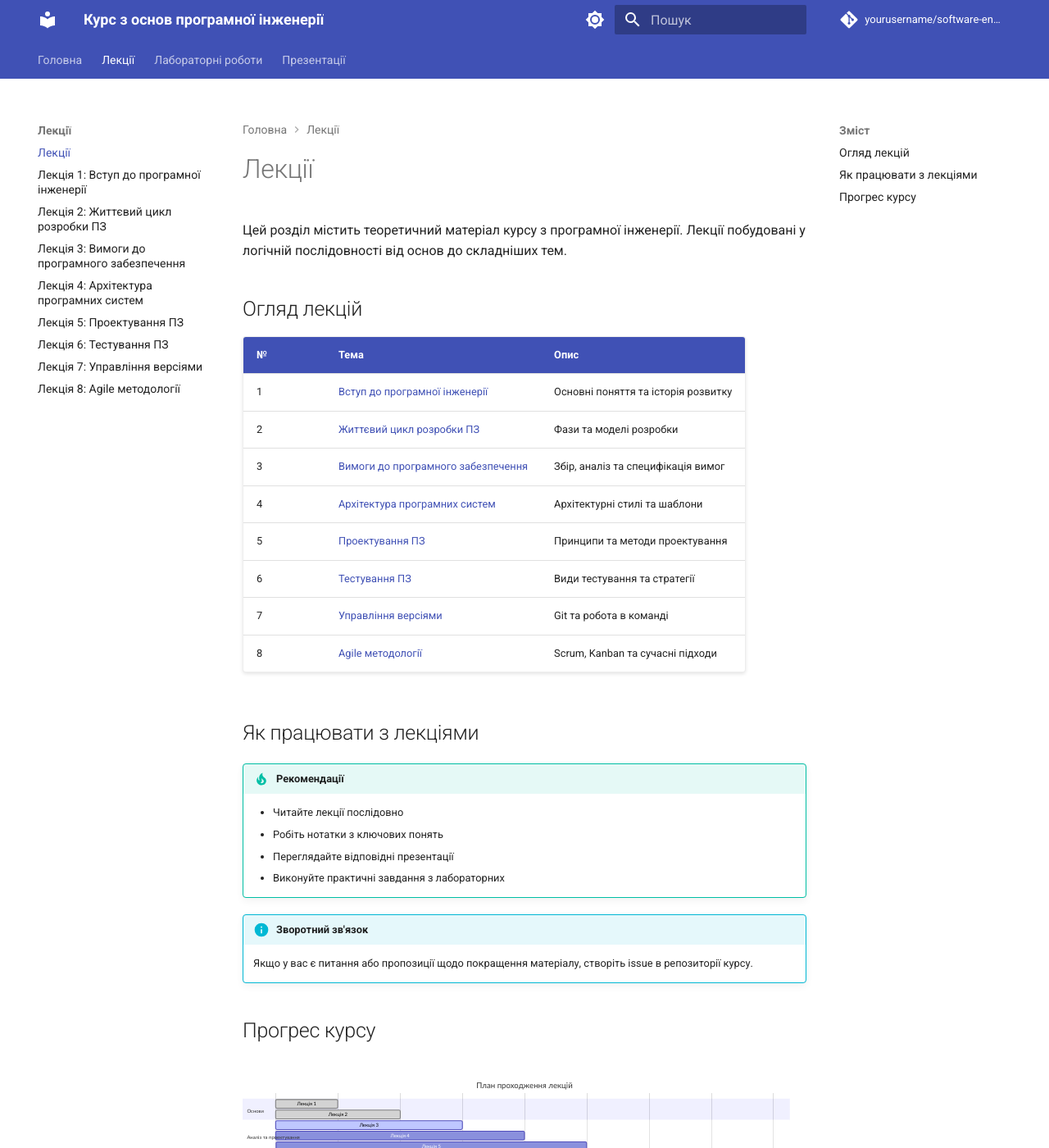
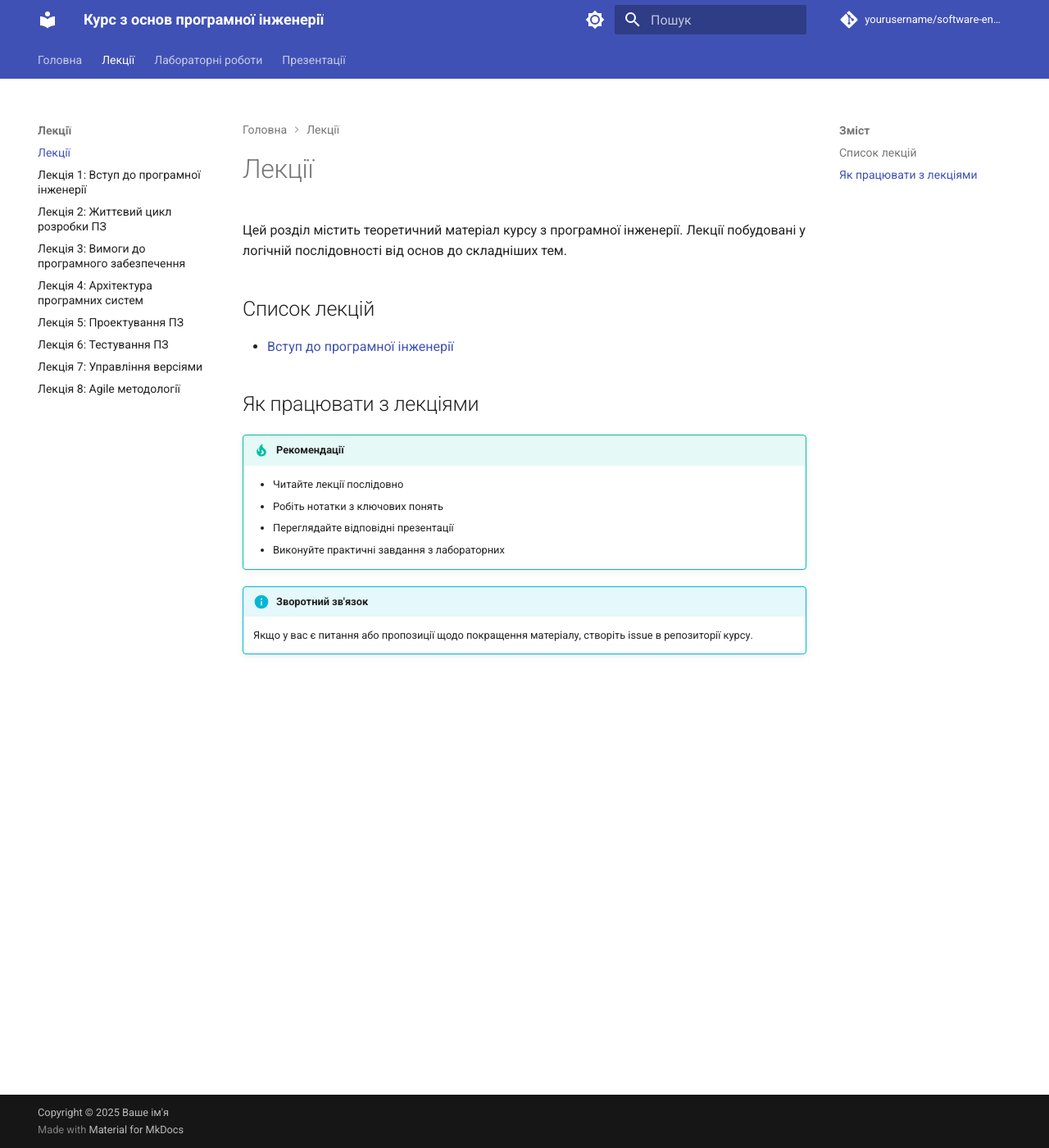
Before and after one commit to olroi421/course-opi, an MkDocs documentation site: the page built from docs/lectures/index.md, in a window 1280 px wide and 1400 px high. Shown: the whole window at 82% size. Built offline with MkDocs 1.6.1 and Material for MkDocs 9.7.7, drawn with Linux system fonts in a browser that asks for light colours; comment, search, counter and statistics services are not loaded.

Commit message:
Update index.md

````diff
--- a/docs/lectures/index.md
+++ b/docs/lectures/index.md
@@ -2,18 +2,10 @@
 
 Цей розділ містить теоретичний матеріал курсу з програмної інженерії. Лекції побудовані у логічній послідовності від основ до складніших тем.
 
-## Огляд лекцій
+## Список лекцій
 
-| № | Тема | Опис |
-|---|------|------|
-| 1 | [Вступ до програмної інженерії](lecture-01.md) | Основні поняття та історія розвитку |
-| 2 | [Життєвий цикл розробки ПЗ](lecture-02.md) | Фази та моделі розробки |
-| 3 | [Вимоги до програмного забезпечення](lecture-03.md) | Збір, аналіз та специфікація вимог |
-| 4 | [Архітектура програмних систем](lecture-04.md) | Архітектурні стилі та шаблони |
-| 5 | [Проектування ПЗ](lecture-05.md) | Принципи та методи проектування |
-| 6 | [Тестування ПЗ](lecture-06.md) | Види тестування та стратегії |
-| 7 | [Управління версіями](lecture-07.md) | Git та робота в команді |
-| 8 | [Agile методології](lecture-08.md) | Scrum, Kanban та сучасні підходи |
+- [Вступ до програмної інженерії](lecture-01.md)
+
 
 ## Як працювати з лекціями
 
@@ -25,26 +17,3 @@
 
 !!! info "Зворотний зв'язок"
     Якщо у вас є питання або пропозиції щодо покращення матеріалу, створіть issue в репозиторії курсу.
-
-## Прогрес курсу
-
-```mermaid
-gantt
-    title План проходження лекцій
-    dateFormat  X
-    axisFormat %s
-
-    section Основи
-    Лекція 1 :done, lec1, 0, 1
-    Лекція 2 :done, lec2, 1, 2
-
-    section Аналіз та проектування
-    Лекція 3 :active, lec3, 2, 3
-    Лекція 4 :       lec4, 3, 4
-    Лекція 5 :       lec5, 4, 5
-
-    section Реалізація
-    Лекція 6 :       lec6, 5, 6
-    Лекція 7 :       lec7, 6, 7
-    Лекція 8 :       lec8, 7, 8
-```
````
